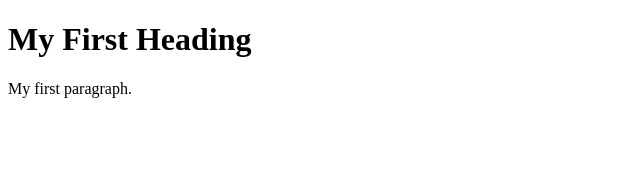
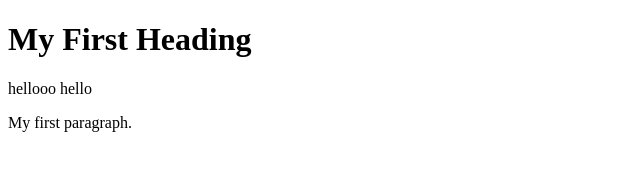
Before and after one commit to PriyaBhardwaj/new, a plain HTML site: page index.html in a window 1280 px wide. Shown: the whole page, without its empty margins (0-640 px from the left). Drawn offline with Linux system fonts and the light colour scheme.

Commit message:
Update index.html

```diff
--- a/index.html
+++ b/index.html
@@ -6,6 +6,8 @@
 <body>
 
 <h1>My First Heading</h1>
+  hellooo
+  hello
 <p>My first paragraph.</p>
 
 </body>
```
